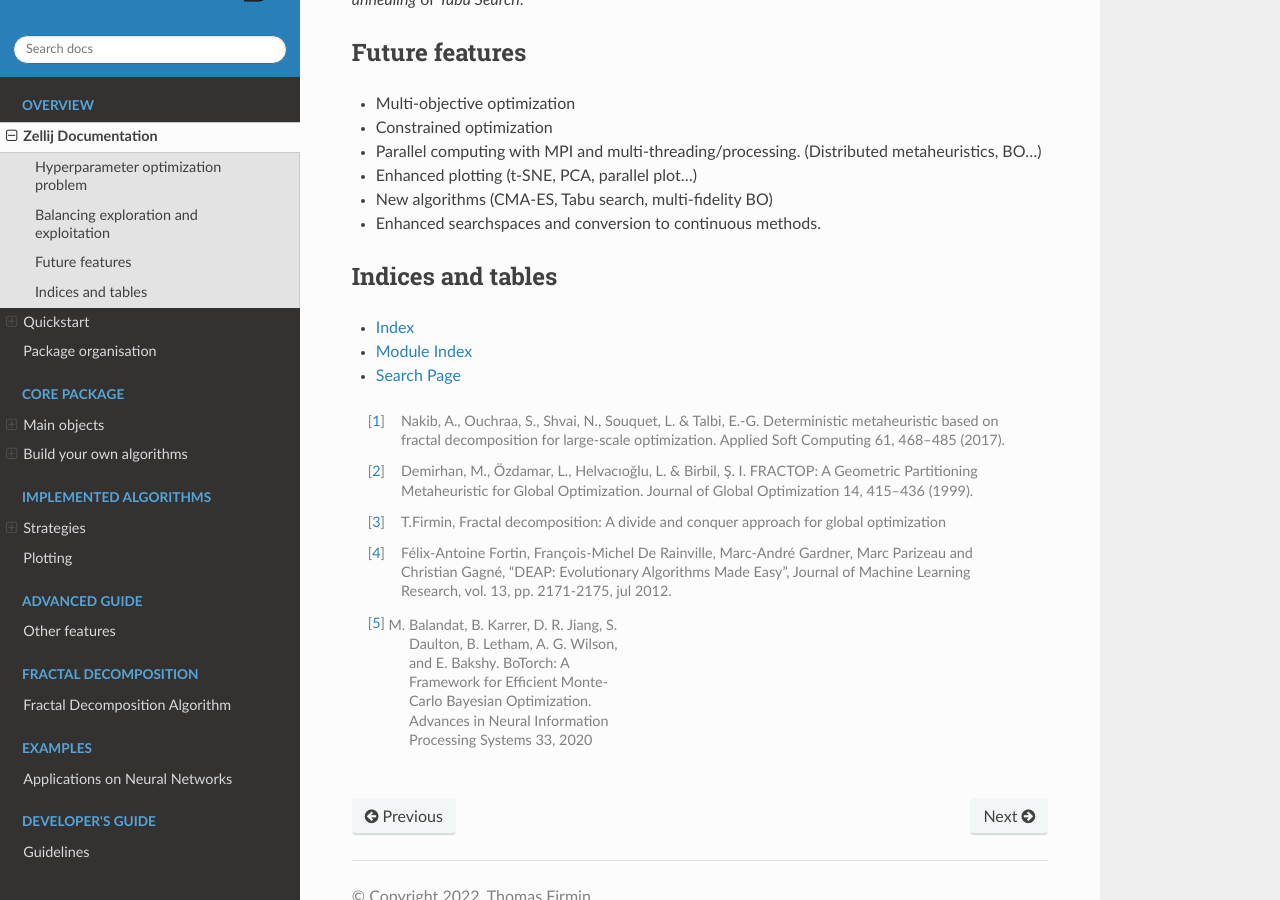
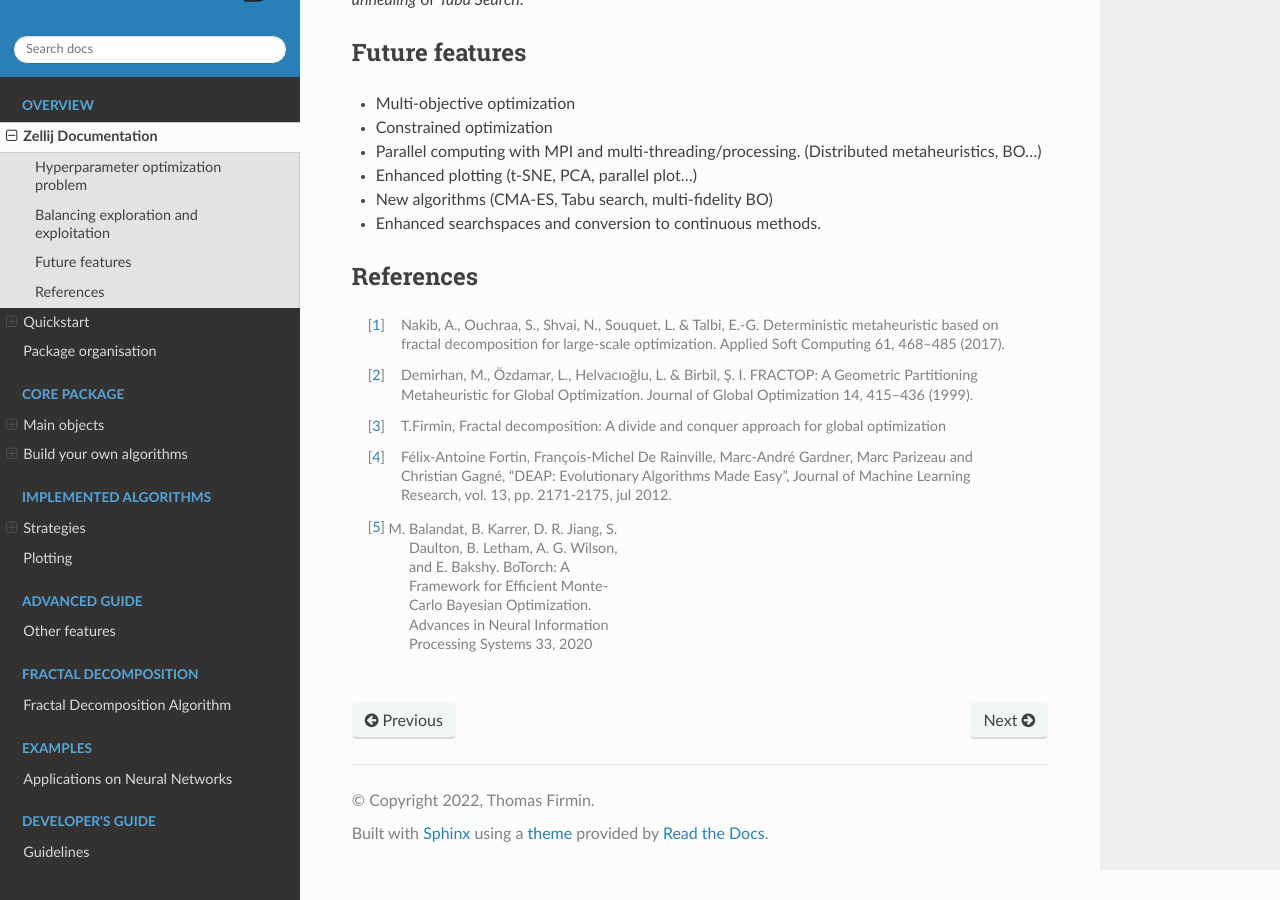
Before and after one commit to ThomasFirmin/zellij, a Sphinx documentation site: the page built from docs/Welcome/index.rst, in a window 1280 px wide and 900 px high, scrolled down 1450 px. Built offline with Sphinx 7.4.7 and the Read the Docs theme 2.0.0, drawn with Linux system fonts in a browser that asks for light colours; formulas are drawn with MathJax 3.

Commit message:
Update documentation

```diff
--- a/docs/Welcome/index.rst
+++ b/docs/Welcome/index.rst
@@ -60,18 +60,8 @@ Future features
 * Enhanced searchspaces and conversion to continuous methods.
 
 
-Indices and tables
+References
 ==================
-
-* :ref:`genindex`
-* :ref:`modindex`
-* :ref:`search`
-
-
-
-
-
-
 .. [1] Nakib, A., Ouchraa, S., Shvai, N., Souquet, L. & Talbi, E.-G. Deterministic metaheuristic based on fractal decomposition for large-scale optimization. Applied Soft Computing 61, 468–485 (2017).
 .. [2] Demirhan, M., Özdamar, L., Helvacıoğlu, L. & Birbil, Ş. I. FRACTOP: A Geometric Partitioning Metaheuristic for Global Optimization. Journal of Global Optimization 14, 415–436 (1999).
 .. [3] T.Firmin, Fractal decomposition: A divide and conquer approach for global optimization
```
Also changed, not shown: .readthedoc.yaml.
